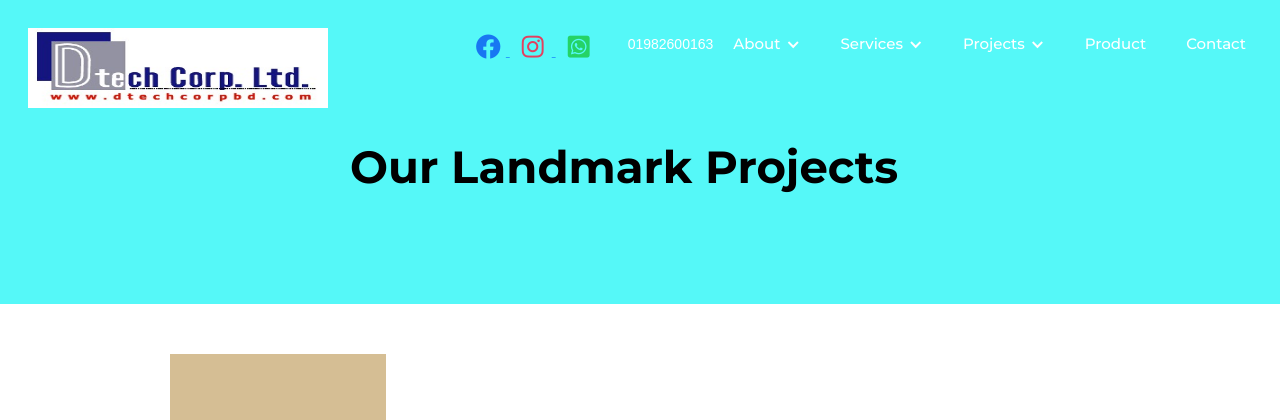
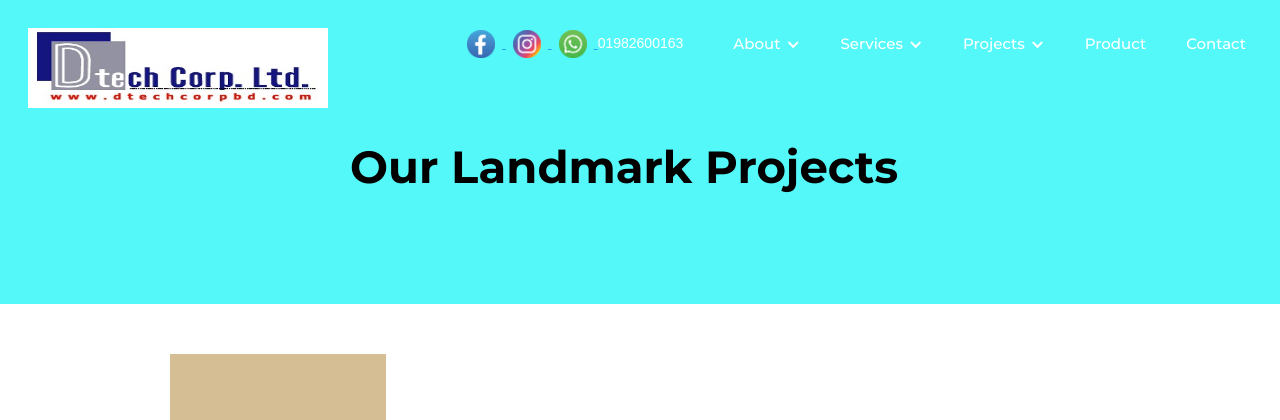
Before and after one commit to hosenmdaltaf/construction_websites_django, a Django app: page /cat/1/ in a window 1280 px wide. Shown: the top 420 px of the page. Run offline with Django 3.2, Linux system fonts and the light colour scheme; data comes from the database, SQL or seed files in the repository; some libraries are stand-ins or nearby versions; grey boxes are pictures that could not be loaded.

Commit message:
changes new

```diff
--- a/templates/global/navbar.html
+++ b/templates/global/navbar.html
@@ -10,16 +10,21 @@
         <nav role="navigation" class="nav-menu w-nav-menu">
             <div style="margin-right:30px;">
               <a class="">
-                <i style="color:#1877F2;font-size:25px;padding:6px;height:30px;width:30px;margin-right:6px; margin-left:6px;"  class="fa-brands fa-facebook"></i>
+                <img src="{% static 'images/facebookicon.png' %}"
+                 style="color:#E4405F;font-size:25px;padding:6px;height:40px;width:40px;margin-right:1px; margin-left:1px;" alt="facebook">
+                {% comment %} <i style="color:#1877F2;font-size:25px;padding:6px;height:30px;width:30px;margin-right:6px; margin-left:6px;"  class="fa-brands fa-facebook"></i> {% endcomment %}
               </a>
               <a class="">
-                <i style="color:#E4405F;font-size:25px;padding:6px;height:30px;width:30px;margin-right:6px; margin-left:6px;" class="fa-brands fa-instagram"></i>
+                <img src="{% static 'images/instragramicon.png' %}" style="color:#E4405F;font-size:25px;padding:6px;height:40px;width:40px;margin-right:1px; margin-left:1px;" alt="instagram">
+
               </a>
               <a class="" href="https://wa.me/+01982600163?text=Wellcome to live whatsapp chat">
-                <i style="color:#25D366;font-size:25px;padding:6px;height:30px;width:30px;margin-right:6px; margin-left:6px;" class="fa-brands fa-whatsapp-square"></i>
+                <img src="{% static 'images/whatsupicon.png' %}" style="color:#E4405F;font-size:25px;padding:6px;height:40px;width:40px;margin-right:1px; margin-left:1px;" alt="whatsapp">
               </a>
+
+              <span style=" color:rgb(255, 255, 255);">01982600163</span>
             </div>
-              <span style=" color:rgb(255, 255, 255);">01982600163</span>
+
 
             <div data-delay="0" data-hover="true" class="w-dropdown">
                 <div class="nav-button-dropdown w-dropdown-toggle">
@@ -110,15 +115,17 @@
             <a href="#projects" class="new-nav-button w-nav-link">Projects</a><a href="#news" class="new-nav-button w-nav-link">News</a>
             <a href="#contact" class="new-nav-button w-nav-link">Contact</a>
 
-            <a class="new-nav-button w-nav-link">
-                <i class="fa-brands fa-facebook"></i>
+            <a class="">
+                <img src="{% static 'images/facebookicon.png' %}"
+                 style="color:#E4405F;font-size:25px;padding:6px;height:40px;width:40px;margin-right:1px; margin-left:1px;" alt="facebook">
+                {% comment %} <i style="color:#1877F2;font-size:25px;padding:6px;height:30px;width:30px;margin-right:6px; margin-left:6px;"  class="fa-brands fa-facebook"></i> {% endcomment %}
               </a>
-              <a class="new-nav-button w-nav-link">
-                <i class="fa-brands fa-instagram"></i>
+              <a class="">
+                <img src="{% static 'images/instragramicon.png' %}" style="color:#E4405F;font-size:25px;padding:6px;height:40px;width:40px;margin-right:1px; margin-left:1px;" alt="instagram">
+
               </a>
-              <a class="new-nav-button w-nav-link">
-                <i style="color:#3b5998;" class="fa-brands fa-whatsapp-square"></i>
-                     <span style=" color:rgb(255, 255, 255);">01982600163</span>
+              <a class="" href="https://wa.me/+01982600163?text=Wellcome to live whatsapp chat">
+                <img src="{% static 'images/whatsupicon.png' %}" style="color:#E4405F;font-size:25px;padding:6px;height:40px;width:40px;margin-right:1px; margin-left:1px;" alt="whatsapp">
               </a>
 
 {% comment %}
```
Also changed, not shown: static/images/facebookicon.png (added), static/images/instragramicon.png (added), static/images/whatsupicon.png (added).
